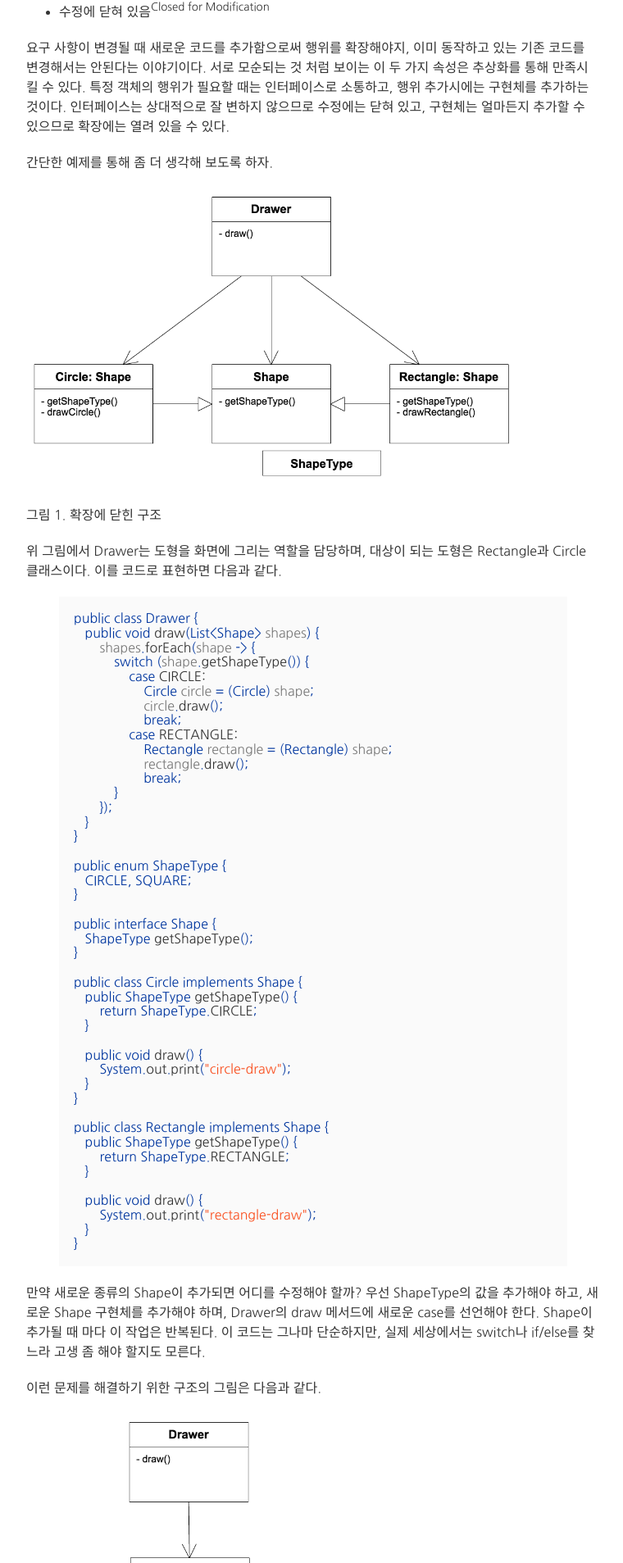
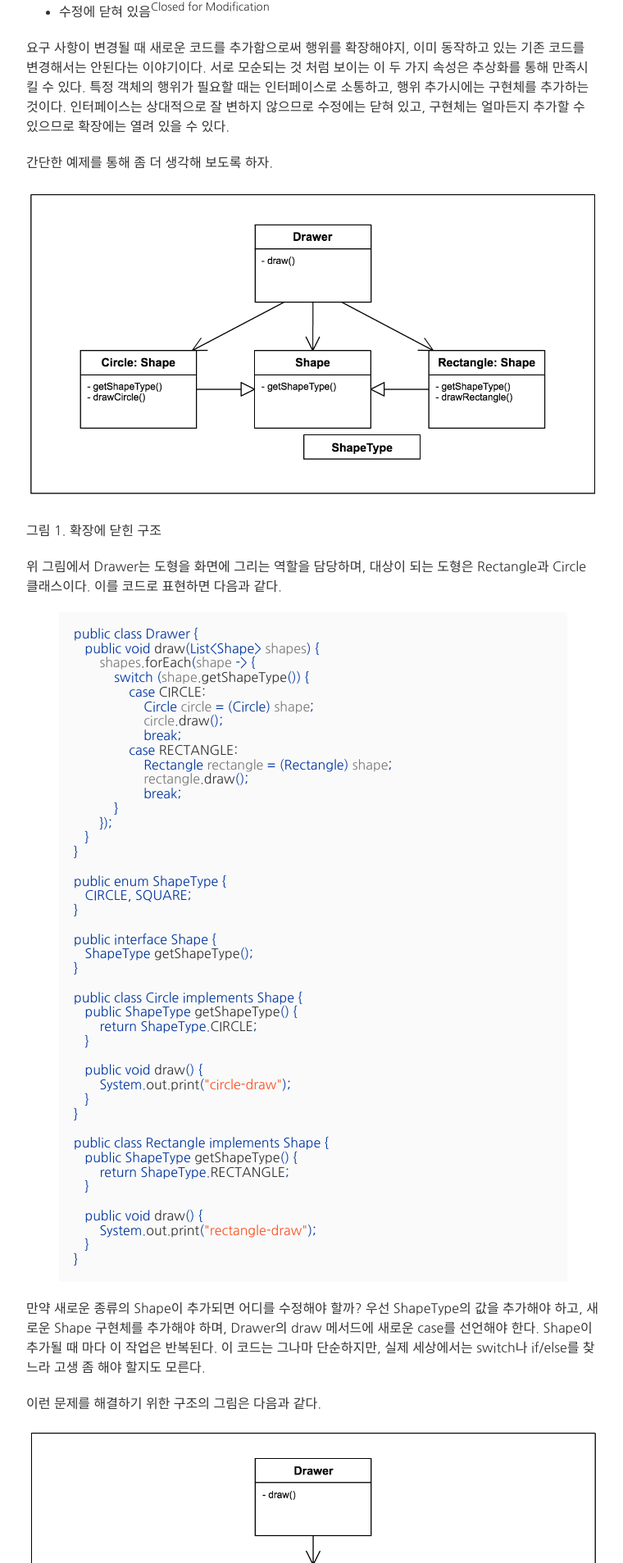
Before and after one commit to codehumane/codehumane.github.io, a Jekyll site: the page built from _posts/2016-05-04-개방-폐쇄-원칙.md, in a window 1280 px wide. Shown: the part 726-2633 px from the top of the page at 82% size, without its empty margins (258-1018 px from the left). Built offline with Jekyll 4.4.1, drawn with Linux system fonts in a browser that asks for light colours.

Commit message:
SOLID OCP post image changed

```diff
--- a/_posts/2016-05-04-개방-폐쇄-원칙.md
+++ b/_posts/2016-05-04-개방-폐쇄-원칙.md
@@ -22,7 +22,7 @@ SOLID 두 번째 단어인 개방 폐쇄 원칙<sup>Open-Closed Principle</sup>
 
 간단한 예제를 통해 좀 더 생각해 보도록 하자.
 
-![six]({{ site.baseurl }}/images/개방-폐쇄-원칙-OCP/그림1-확장에-닫힌-구조.png)
+![]({{ site.baseurl }}/images/개방-폐쇄-원칙-OCP/그림1-확장에-닫힌-구조.png)
 
 그림 1. 확장에 닫힌 구조
 
@@ -81,7 +81,7 @@ public class Rectangle implements Shape {
 
 이런 문제를 해결하기 위한 구조의 그림은 다음과 같다.
 
-![four]({{ site.baseurl }}/images/개방-폐쇄-원칙-OCP/그림2-확장에-열린-구조.png)
+![]({{ site.baseurl }}/images/개방-폐쇄-원칙-OCP/그림2-확장에-열린-구조.png)
 
 그림 2. 확장에 열린 구조
 
```
Also changed, not shown: images/개방-폐쇄-원칙-OCP/그림1-확장에-닫힌-구조.png, images/개방-폐쇄-원칙-OCP/그림2-확장에-열린-구조.png.
